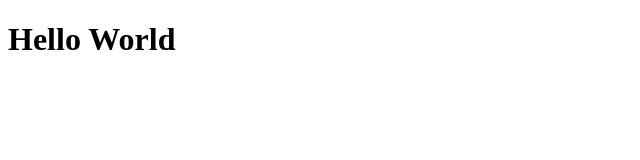
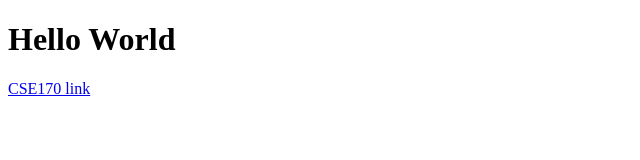
Before and after one commit to Zane11332/CSE170, a plain HTML site: page index.html in a window 1280 px wide. Shown: the whole page, without its empty margins (0-640 px from the left). Drawn offline with Linux system fonts and the light colour scheme.

Commit message:
added link

```diff
--- a/index.html
+++ b/index.html
@@ -9,6 +9,7 @@
     <body>
 
         <h1>Hello World</h1>
+        <a href=" https://zane11332.github.io/CSE170/">CSE170 link</a>
 
     </body>
 </html>
```
